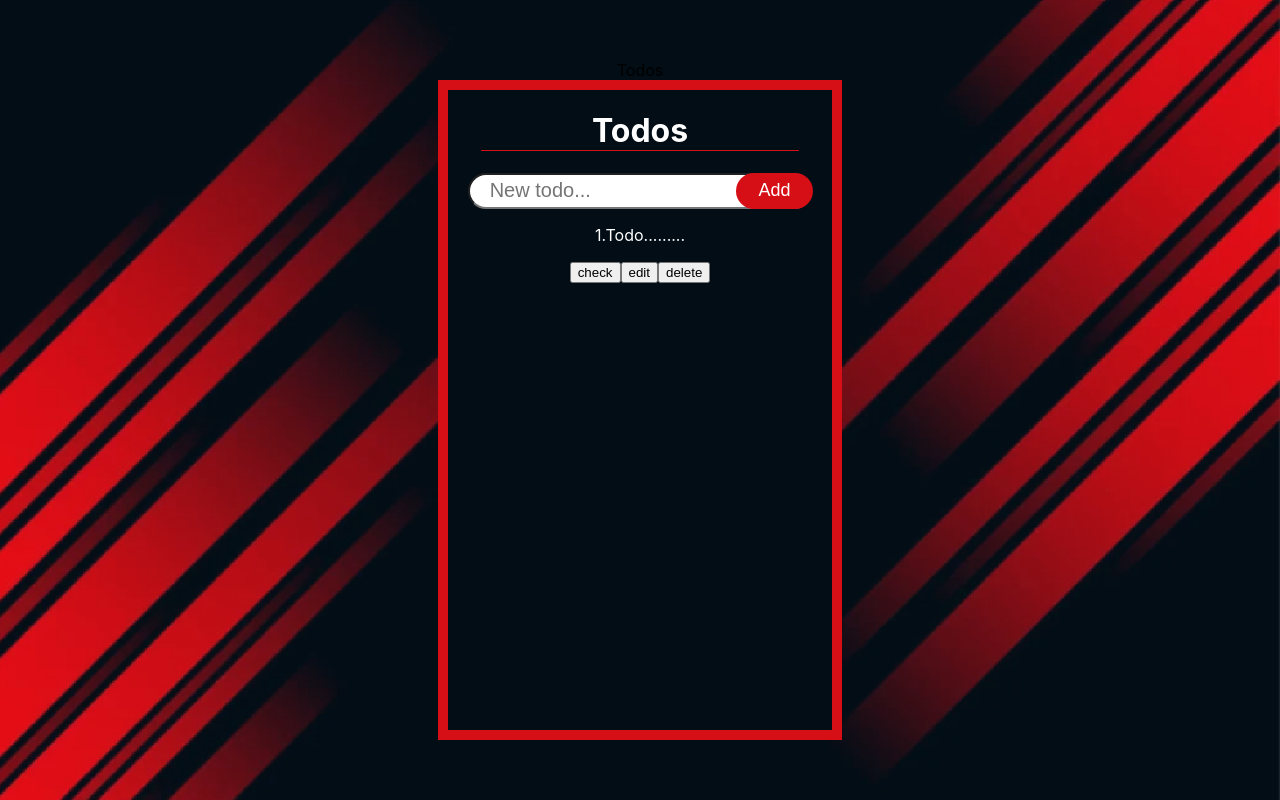
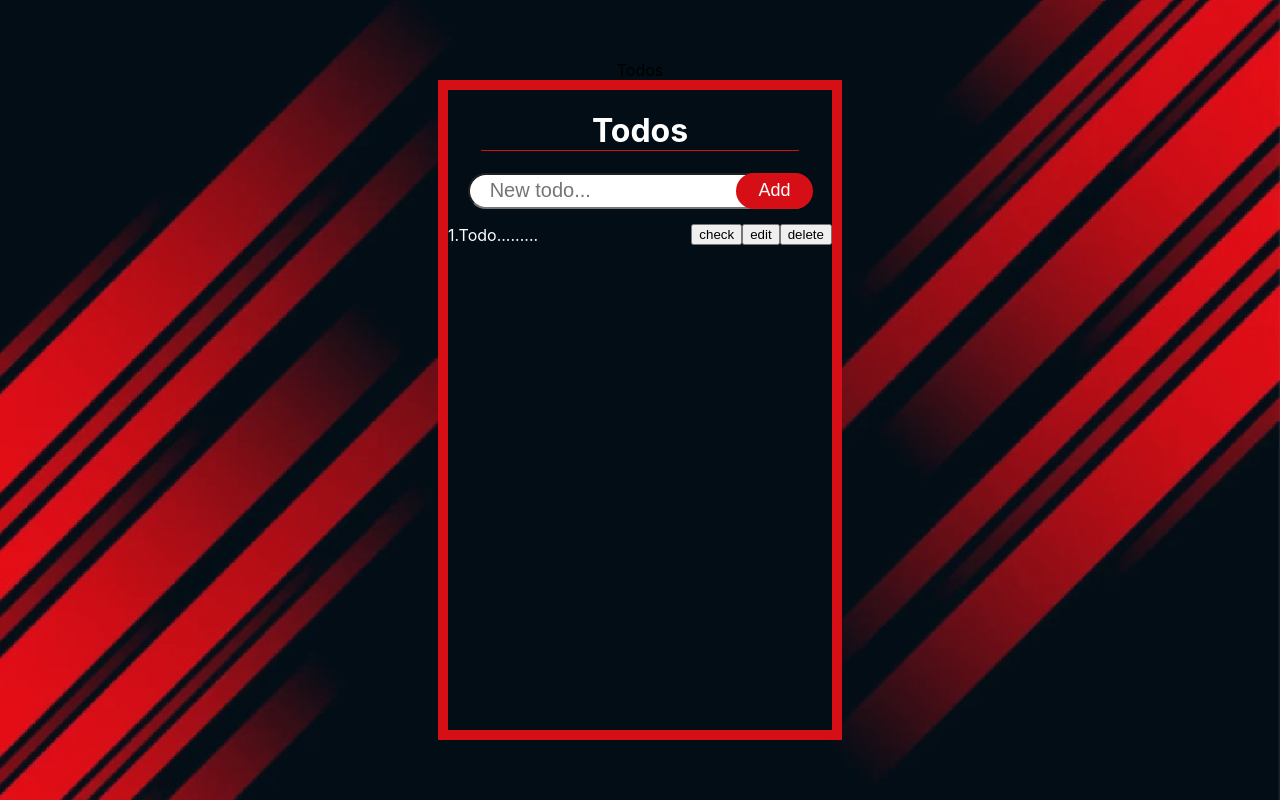
Before and after one commit to mohaali482/react-todo, a React (Create React App) app: page / in a window 1280 px wide. Built offline with nearby package versions, Linux system fonts and the light colour scheme.

Commit message:
Update the div to styled components

```diff
--- a/src/components/Todos/Card.js
+++ b/src/components/Todos/Card.js
@@ -1,17 +1,21 @@
 import React from 'react'
+import { CenteredDiv } from './styled/CenteredDiv'
+import { ListItem } from './styled/ListItem'
 
 const Card = () => {
 
   return (
-    <div>
+    <ListItem>
         <p>
           <span>1.</span>
           Todo.........
         </p>
-        <button>check</button>
-        <button>edit</button>
-        <button>delete</button>
-    </div>
+        <CenteredDiv>
+          <button>check</button>
+          <button>edit</button>
+          <button>delete</button>
+        </CenteredDiv>
+    </ListItem>
   )
 }
 
```
